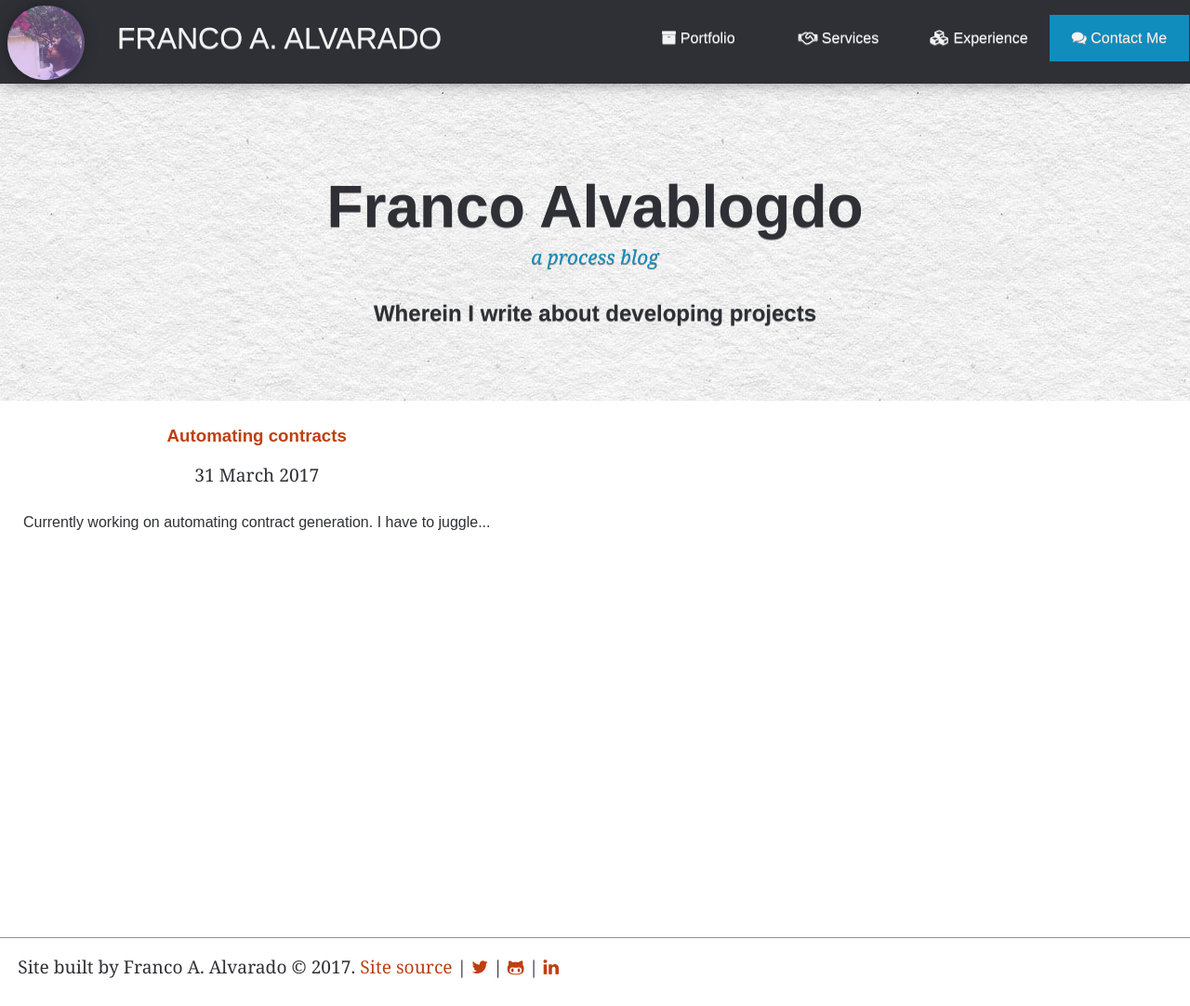
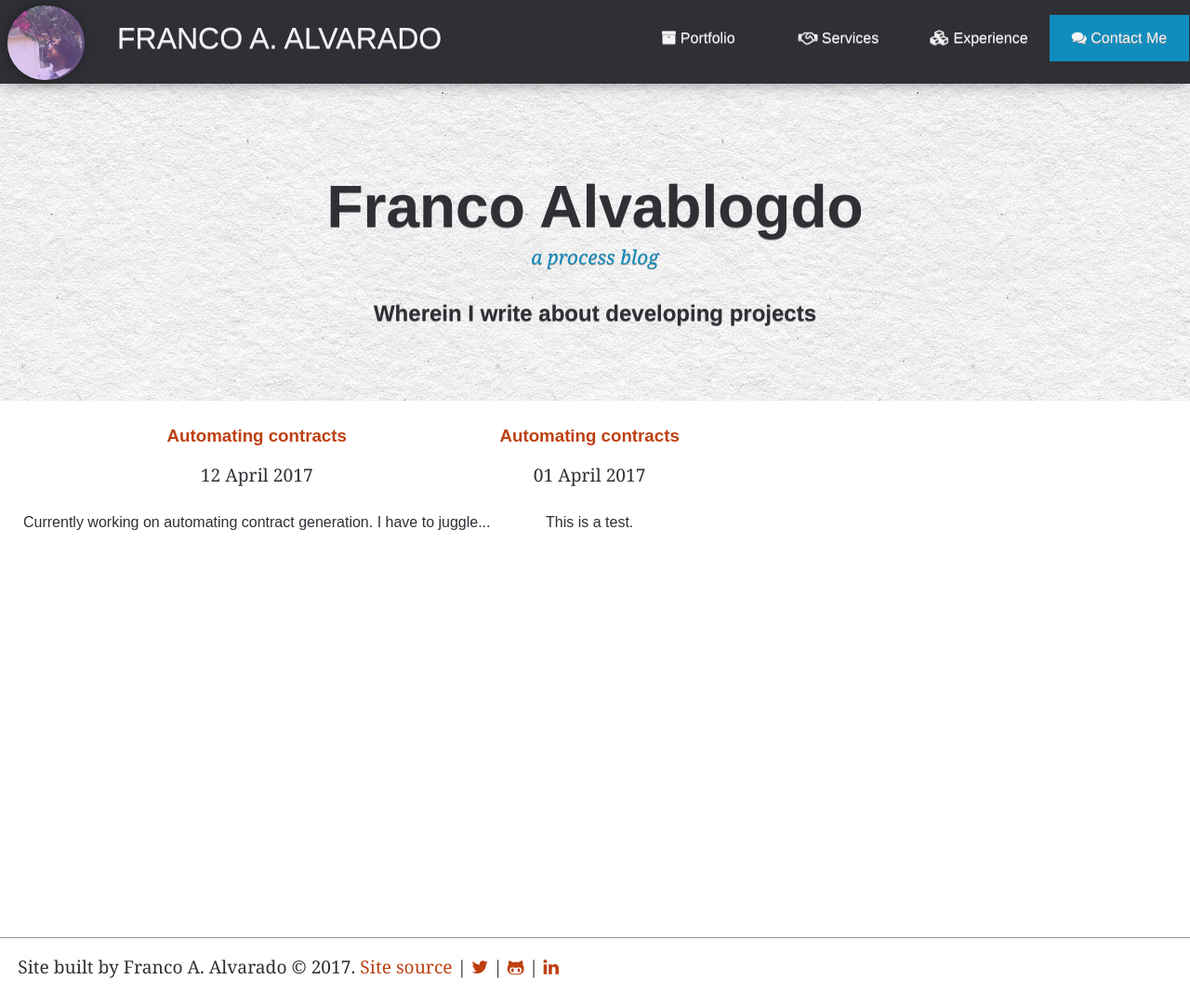
Before and after one commit to francopub/francopub.github.io, a Jekyll site: the page built from blog/index.html, in a window 1280 px wide and 1082 px high. Shown: the whole window at 93% size. Built offline with Jekyll 4.4.1, drawn with Linux system fonts in a browser that asks for light colours; some web fonts are replaced.

Commit message:
future: false ; testing github pages build
removing future blog posts,

```diff
--- a/_config.yml
+++ b/_config.yml
@@ -24,6 +24,7 @@ github_username: francofaa
 linkedin_username: franco-alvarado-17959124
 copyright: Franco A. Alvarado
 available: true
+future: false
 job: Brill
 # Build settings
 markdown: kramdown
--- /dev/null
+++ b/blog/_posts/2017-04-01-Testing.md
@@ -0,0 +1,11 @@
+---
+date: '2017-04-01 07:30:00 -0400'
+title: Automating contracts
+tags:
+  - LaTeX
+  - Pandoc
+  - docx
+category: Workflow Automation
+---
+
+This is a test.
--- a/blog/_posts/2017-03-31-Automating-Contracts.markdown
+++ b/blog/_posts/2017-04-12-Automating-Contracts.markdown
@@ -1,12 +1,11 @@
 ---
-date: '2017-03-31 07:30:00 -0400'
+date: '2017-04-12 07:30:00 -0400'
 title: Automating contracts
 tags:
   - LaTeX
   - Pandoc
   - docx
 category: Workflow Automation
-published: true
 ---
 
 Currently working on automating contract generation. I have to juggle multiple authors and their contracts, so I thought it'd be better to automate them so I can prevent errors and make things a little simple. Ideal workflow:
```
Also changed, not shown: 16 other files.
